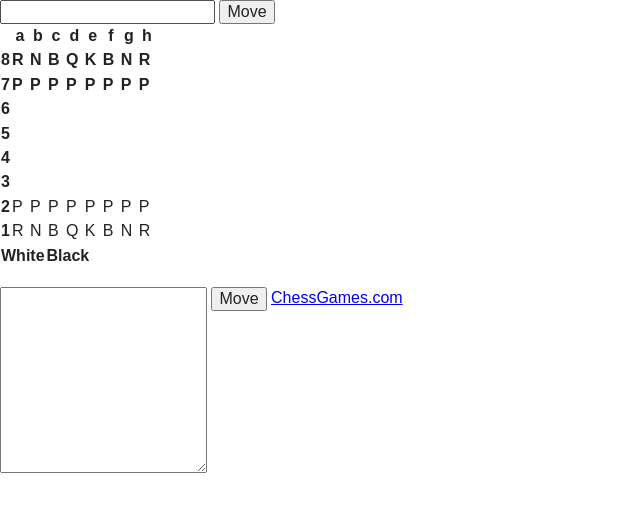
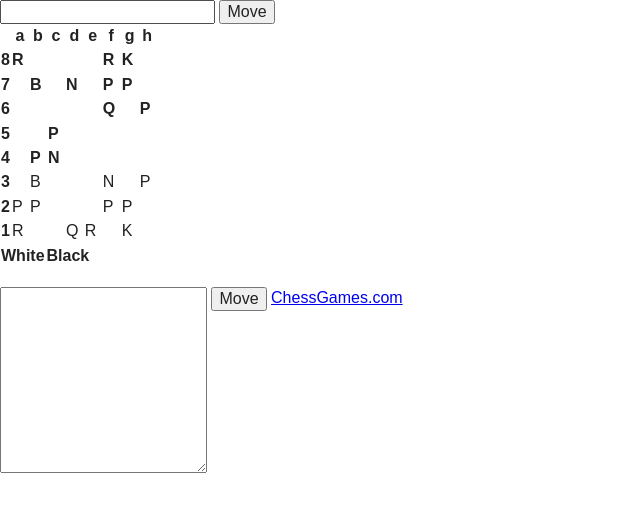
Before and after one commit to OrangeCrush/chess.js, a plain HTML site: page public/index.html in a window 1280 px wide. Shown: the whole page, without its empty margins (0-640 px from the left). Drawn offline with nearby package versions, Linux system fonts and the light colour scheme.

Commit message:
working on finding a buf when i==21

```diff
--- a/public/index.html
+++ b/public/index.html
@@ -89,6 +89,13 @@
             }
 
             var pgn = new PGN({pgn:block});
+            for(var i=0; i < pgn.parsedPGN.length; i++){
+               for(var j=0; j < 2; j++){
+                  pgn.runToken(pgn.parsedPGN[i][j]);
+                  document.getElementById("game").innerHTML = pgn.game.board.toHtmlTable();
+                  //alert(pgn.parsedPGN[i][j]); //block for a continue or something
+               }
+            }
             //pgn.tryParsingRealPGN(function(pgn){
             //   document.getElementById("game").innerHTML = pgn.game.board.toHtmlTable();
             //   alert(pgn); //block for a continue or something
--- a/public/js/src/pgn.js
+++ b/public/js/src/pgn.js
@@ -6,11 +6,6 @@ function PGN(init){
    this.moveStack = [];  //will eventually implement goign backwards
    this.tryParsingRealPGN(init.pgn);
 
-   for(var i=0; i < this.parsedPGN.length; i++){
-      for(var j=0; j < 2; j++){
-         this.runToken(this.parsedPGN[i][j]);
-      }
-   }
 }
 
 /*
@@ -96,11 +91,34 @@ PGN.prototype.stripNameAndCol = function(pgnSqr){
  * Bd3
  */
 function nameAndCol(pgn){
-   if(pgn.length === 3){
+   if(pgn.length === 3){//Pe4
       return {
          name: pgn[0],
          col: null
+      };
+   }else if(pgn.length == 4 && pgn.indexOf('x') == -1){//Nbd7
+      return {
+         name: pgn[0],
+         col:pgn[1]
+      };
+   }else if(pgn.length == 4 && pgn.indexOf('x') != -1){//Nxd3  or cxd4
+      if(pgn.match(/^[a-h]/)){
+         return {
+            name: 'P',
+            col: pgn[0]
+         };
       }
+      return {
+         name: pgn[0],
+         col: null
+      };
+   }else if(pgn.length == 5 && pgn.indexOf('x') != -1){//Nbxd4
+      return {
+         name: pgn[0],
+         col:pgn[1]
+      };
+   }else{
+      throw "Unexpected move in nameAndCol"
    }
 }
 
@@ -140,22 +158,22 @@ PGN.prototype.verifyPreconditions = function(){
 PGN.prototype.runToken = function(pgnToken){
    this.handlePreconditions(pgnToken);
    if(!this.isTokenEndGame(pgnToken)){
-      if(pgnToken.length <= 3){
+      if(isPGNCastle(pgnToken)){
+         this.game.processMove(pgnToken, this.game.turn);
+      }else if(pgnToken.length <= 3){
          if(pgnToken.length === 2){//add the pawn name on for filtering + then it wont matter if they actually have it
             pgnToken = 'P' + pgnToken;
          }
          //Process standard move -> in format <Piece><col><row>
          var nameCol = nameAndCol(pgnToken);
-         var piece = this.game.getPieceThatCanMoveToCoord(pgn, this.game.turn, nameCol.name, nameCol.col);
+         var piece = this.game.getPieceThatCanMoveToCoord(pgnToken, this.game.turn, nameCol.name, nameCol.col);
          var realMove = this.pushMoveByPiece(piece, pgnToken);
-         this.processMove(realMove, this.game.turn);
-      }else if(pgnToken.length <= 5 && pgn.indexOf('x') != -1){
+         this.game.processMove(realMove, this.game.turn);
+      }else if(pgnToken.length <= 5){
          var nameCol = nameAndCol(pgnToken);
-         var piece = this.game.getPieceThatCanMoveToCoord(pgn, this.game.turn, nameCol.name, nameCol.col);
+      var piece = this.game.getPieceThatCanMoveToCoord(pgnToken, this.game.turn, nameCol.name, nameCol.col);
          var realMove = this.pushMoveByPiece(piece, pgnToken);
-         this.processMove(realMove, this.game.turn);
-      }else if(isPGNCastle(pgnToken)){//castle
-         this.game.processMove(pgnToken, this.game.team);
+         this.game.processMove(realMove, this.game.turn);
       }else{
          throw "Unrecognized Token in runToken: " + pgnToken;
       }
@@ -177,8 +195,8 @@ PGN.prototype.resetPreconditions = function(){
  * Also return last pushed square.
  */
 PGN.prototype.pushMoveByPiece = function(piece, pgn){
-   this.movestack.push(piece.coordsToString() + '-' + this.stripNameAndCol(pgn));
-   return this.movestack[0];
+   this.moveStack.unshift(piece.coordsToString() + '-' + this.stripNameAndCol(pgn));
+   return this.moveStack[0];
 }
 
 /*
```
